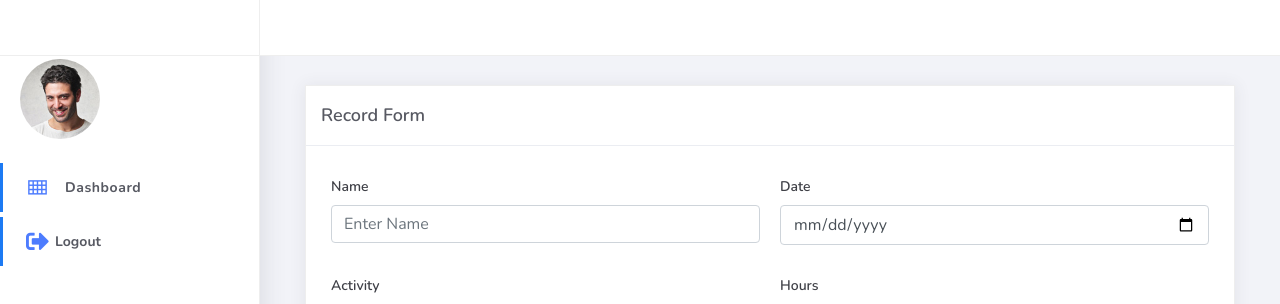
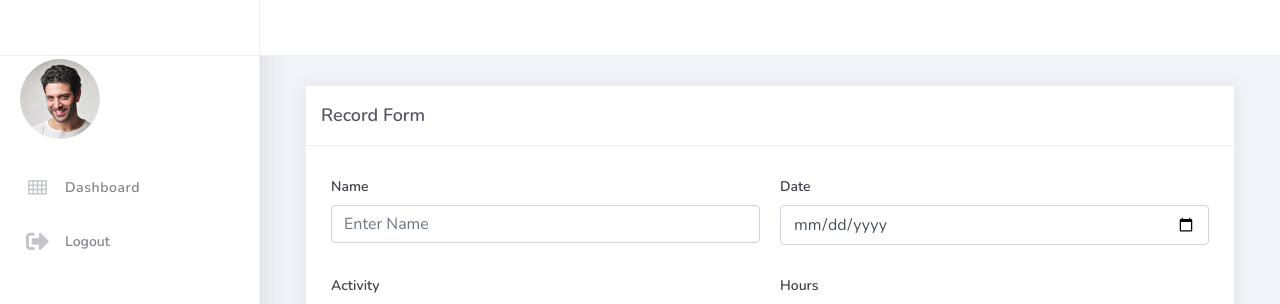
Before and after one commit to username-kunalg/record_keeper_project, a Django app: page /records/create/ in a window 1280 px wide. Shown: the top 304 px of the page. Run offline with Django 4.2, Linux system fonts and the light colour scheme; data that the repository does not hold is empty; some libraries are stand-ins or nearby versions.

Commit message:
remove active

```diff
--- a/record_keeper/templates/base.html
+++ b/record_keeper/templates/base.html
@@ -41,15 +41,15 @@
                 </div>
             </div>
             <ul class="nav">
-                <li class="nav-item active">
+                <li class="nav-item">
                     <a href="/records/">
                         <i class="la la-th"></i>
                         <p>Dashboard</p>
                     </a>
                 </li>
-                <li class="nav-item active">
+                <li class="nav-item">
                     <a href="{% url 'logout' %}">
-                        <i class="fas fa-sign-out-alt" style="margin-right: 5px;"></i> <!-- Font Awesome logout icon with inline color -->
+                        <i class="fas fa-sign-out-alt"></i> <!-- Font Awesome logout icon with inline color -->
                         Logout
                     </a>
                 </li>
```
